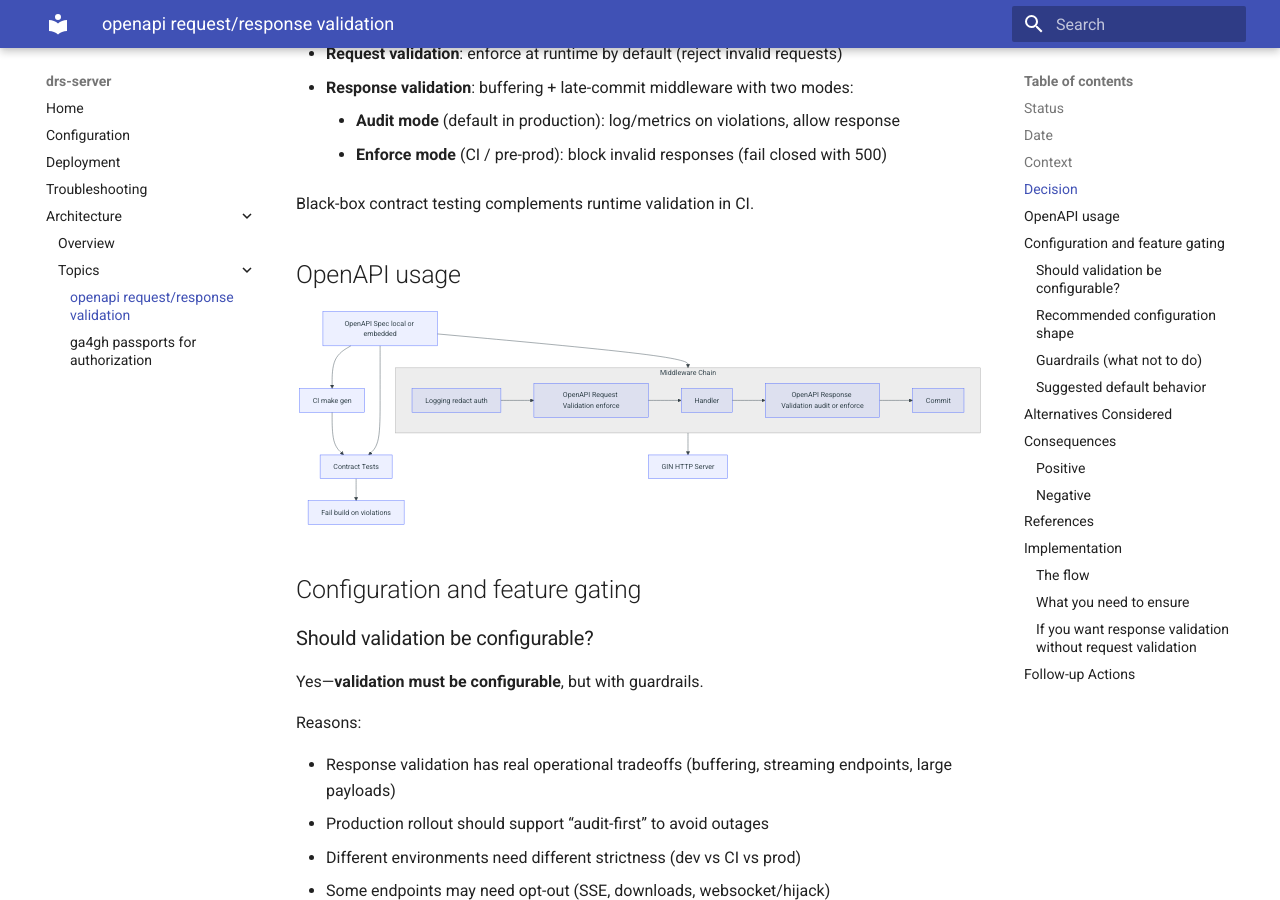
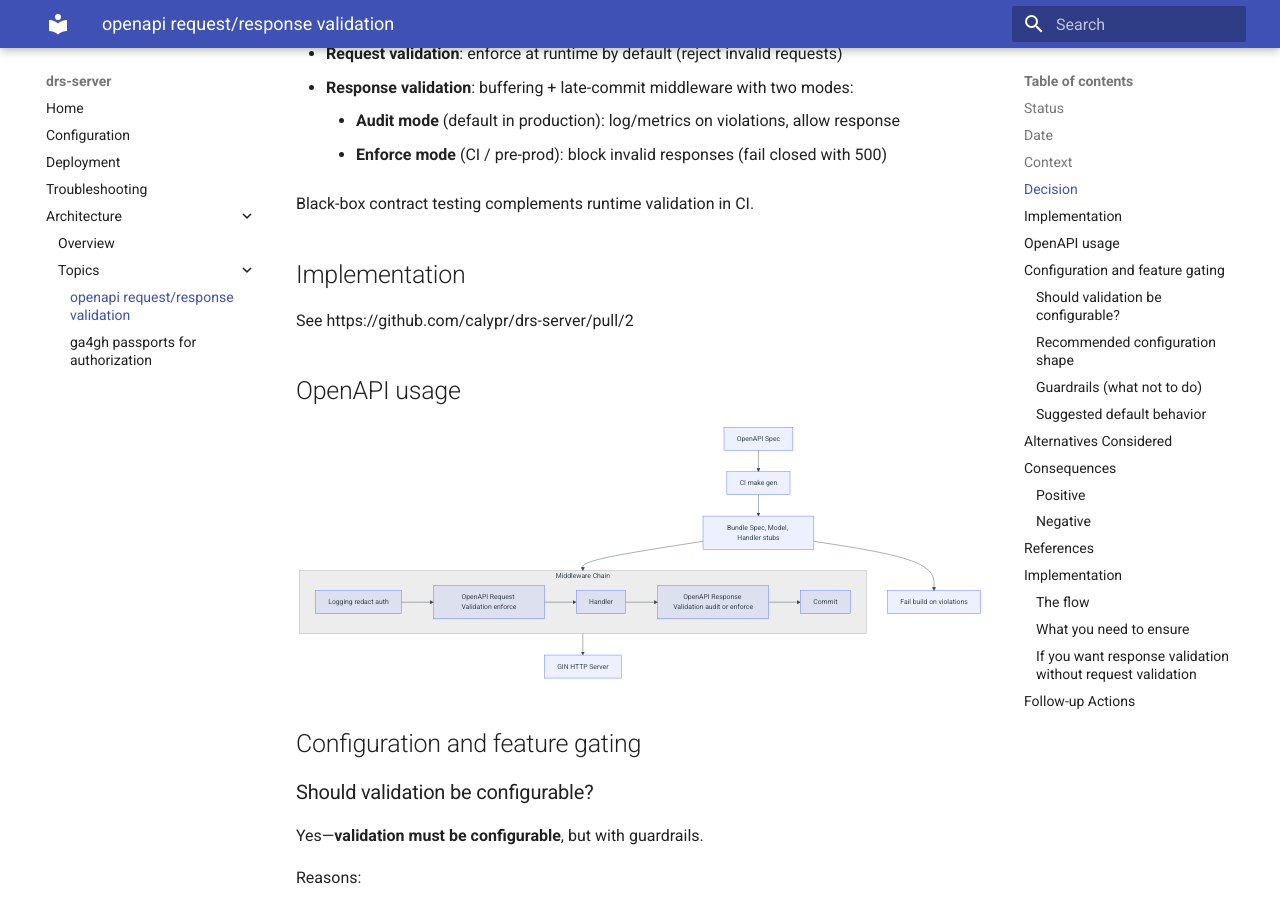
Before and after one commit to calypr/syfon, an MkDocs documentation site: the page built from docs/adr/adr-0001-request-response-validation.md, in a window 1280 px wide and 900 px high, scrolled down 909 px. Built offline with MkDocs 1.6.1 and Material for MkDocs 9.7.7, drawn with Linux system fonts in a browser that asks for light colours; some of the changed lines change nothing that is shown.

Commit message:
improve diagram

````diff
--- a/docs/adr/adr-0001-request-response-validation.md
+++ b/docs/adr/adr-0001-request-response-validation.md
@@ -31,14 +31,17 @@ Implement OpenAPI validation middleware using **kin-openapi** (`openapi3filter`)
 
 Black-box contract testing complements runtime validation in CI.
 
+## Implementation
+
+See https://github.com/calypr/drs-server/pull/2
+
 ## OpenAPI usage
 
 ```mermaid
 flowchart TB
-    Spec[OpenAPI Spec local or embedded] --> CI
-    CI[CI make gen] --> Contract[Contract Tests]
-    Spec --> Contract
-    Spec --> MiddlewareChain
+    Spec[OpenAPI Spec] --> CI
+    CI[CI make gen] --> Contract[Bundle Spec, Model, Handler stubs]
+    Contract --> MiddlewareChain
     Contract --> Report[Fail build on violations]
 
     subgraph MiddlewareChain[Middleware Chain]
````
